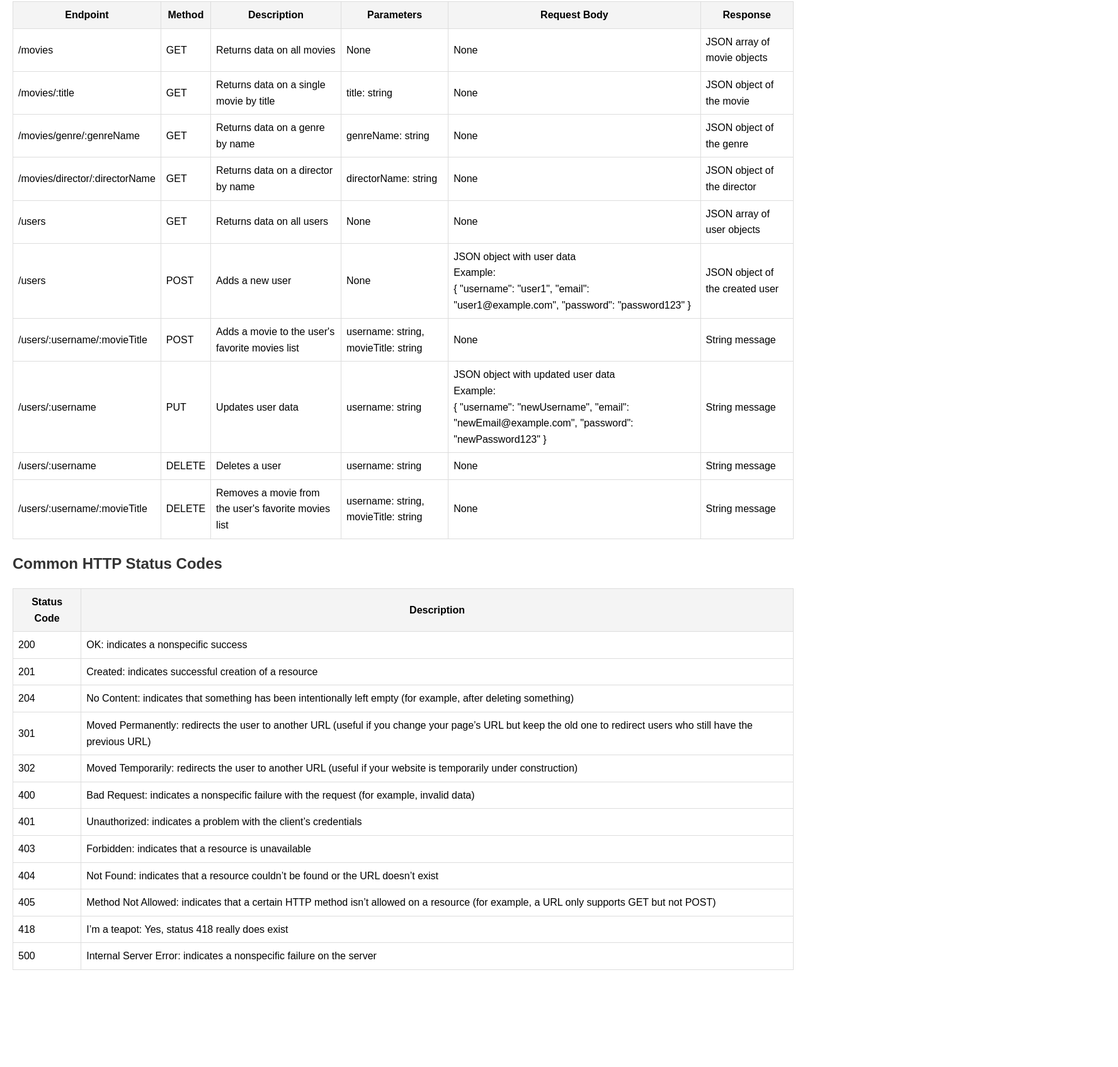
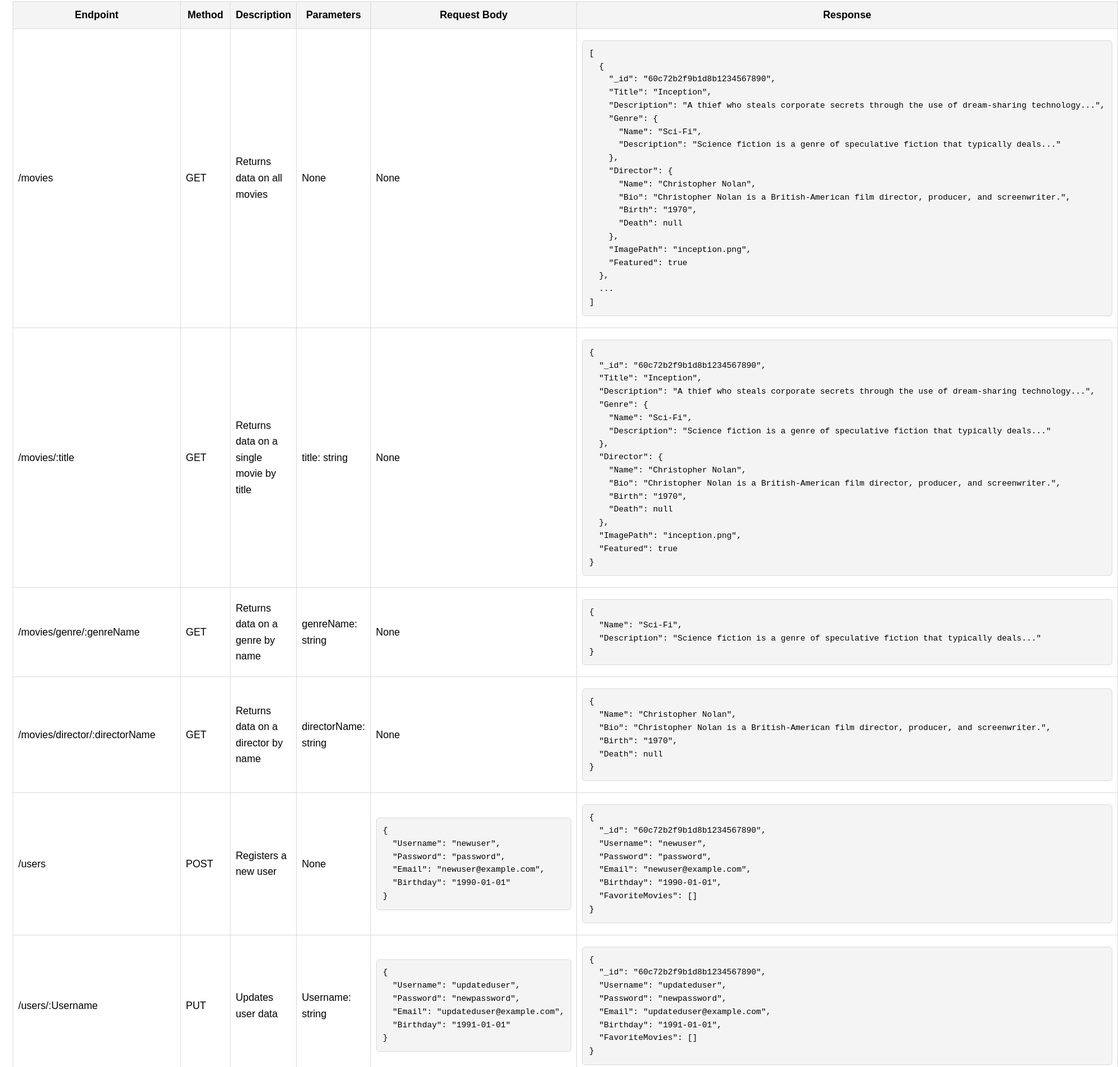
Before and after one commit to TirkarParth/movie_api, a website: page public/documentation.html in a window 1280 px wide. Shown: the part 1105-2799 px from the top of the page at 63% size, 1775 px wide, since content can reach past the window. Before the commit the page ends 2665 px from the top, so only its background shows below. Drawn offline with Linux system fonts and the light colour scheme.

Commit message:
Add Movie API documentation in document.html
Added detailed API documentation for the Movie API in document.html. This includes project overview, installation instructions, API endpoints, and common HTTP status codes. The documentation is structured to provide clear and concise information for developers working with the Movie API.

```diff
--- a/public/documentation.html
+++ b/public/documentation.html
@@ -114,7 +114,30 @@
                 <td>Returns data on all movies</td>
                 <td>None</td>
                 <td>None</td>
-                <td>JSON array of movie objects</td>
+                <td>
+<pre class="code-block">
+[
+  {
+    "_id": "60c72b2f9b1d8b1234567890",
+    "Title": "Inception",
+    "Description": "A thief who steals corporate secrets through the use of dream-sharing technology...",
+    "Genre": {
+      "Name": "Sci-Fi",
+      "Description": "Science fiction is a genre of speculative fiction that typically deals..."
+    },
+    "Director": {
+      "Name": "Christopher Nolan",
+      "Bio": "Christopher Nolan is a British-American film director, producer, and screenwriter.",
+      "Birth": "1970",
+      "Death": null
+    },
+    "ImagePath": "inception.png",
+    "Featured": true
+  },
+  ...
+]
+</pre>
+                </td>
             </tr>
             <tr>
                 <td>/movies/:title</td>
@@ -122,7 +145,27 @@
                 <td>Returns data on a single movie by title</td>
                 <td>title: string</td>
                 <td>None</td>
-                <td>JSON object of the movie</td>
+                <td>
+<pre class="code-block">
+{
+  "_id": "60c72b2f9b1d8b1234567890",
+  "Title": "Inception",
+  "Description": "A thief who steals corporate secrets through the use of dream-sharing technology...",
+  "Genre": {
+    "Name": "Sci-Fi",
+    "Description": "Science fiction is a genre of speculative fiction that typically deals..."
+  },
+  "Director": {
+    "Name": "Christopher Nolan",
+    "Bio": "Christopher Nolan is a British-American film director, producer, and screenwriter.",
+    "Birth": "1970",
+    "Death": null
+  },
+  "ImagePath": "inception.png",
+  "Featured": true
+}
+</pre>
+                </td>
             </tr>
             <tr>
                 <td>/movies/genre/:genreName</td>
@@ -130,7 +173,14 @@
                 <td>Returns data on a genre by name</td>
                 <td>genreName: string</td>
                 <td>None</td>
-                <td>JSON object of the genre</td>
+                <td>
+<pre class="code-block">
+{
+  "Name": "Sci-Fi",
+  "Description": "Science fiction is a genre of speculative fiction that typically deals..."
+}
+</pre>
+                </td>
             </tr>
             <tr>
                 <td>/movies/director/:directorName</td>
@@ -138,55 +188,118 @@
                 <td>Returns data on a director by name</td>
                 <td>directorName: string</td>
                 <td>None</td>
-                <td>JSON object of the director</td>
-            </tr>
-            <tr>
-                <td>/users</td>
-                <td>GET</td>
-                <td>Returns data on all users</td>
-                <td>None</td>
-                <td>None</td>
-                <td>JSON array of user objects</td>
+                <td>
+<pre class="code-block">
+{
+  "Name": "Christopher Nolan",
+  "Bio": "Christopher Nolan is a British-American film director, producer, and screenwriter.",
+  "Birth": "1970",
+  "Death": null
+}
+</pre>
+                </td>
             </tr>
             <tr>
                 <td>/users</td>
                 <td>POST</td>
-                <td>Adds a new user</td>
+                <td>Registers a new user</td>
                 <td>None</td>
-                <td>JSON object with user data<br>Example:<br>{ "username": "user1", "email": "user1@example.com", "password": "password123" }</td>
-                <td>JSON object of the created user</td>
+                <td>
+<pre class="code-block">
+{
+  "Username": "newuser",
+  "Password": "password",
+  "Email": "newuser@example.com",
+  "Birthday": "1990-01-01"
+}
+</pre>
+                </td>
+                <td>
+<pre class="code-block">
+{
+  "_id": "60c72b2f9b1d8b1234567890",
+  "Username": "newuser",
+  "Password": "password",
+  "Email": "newuser@example.com",
+  "Birthday": "1990-01-01",
+  "FavoriteMovies": []
+}
+</pre>
+                </td>
             </tr>
             <tr>
-                <td>/users/:username/:movieTitle</td>
-                <td>POST</td>
-                <td>Adds a movie to the user's favorite movies list</td>
-                <td>username: string, movieTitle: string</td>
-                <td>None</td>
-                <td>String message</td>
+                <td>/users/:Username</td>
+                <td>PUT</td>
+                <td>Updates user data</td>
+                <td>Username: string</td>
+                <td>
+<pre class="code-block">
+{
+  "Username": "updateduser",
+  "Password": "newpassword",
+  "Email": "updateduser@example.com",
+  "Birthday": "1991-01-01"
+}
+</pre>
+                </td>
+                <td>
+<pre class="code-block">
+{
+  "_id": "60c72b2f9b1d8b1234567890",
+  "Username": "updateduser",
+  "Password": "newpassword",
+  "Email": "updateduser@example.com",
+  "Birthday": "1991-01-01",
+  "FavoriteMovies": []
+}
+</pre>
+                </td>
             </tr>
             <tr>
-                <td>/users/:username</td>
-                <td>PUT</td>
-                <td>Updates user data</td>
-                <td>username: string</td>
-                <td>JSON object with updated user data<br>Example:<br>{ "username": "newUsername", "email": "newEmail@example.com", "password": "newPassword123" }</td>
-                <td>String message</td>
+                <td>/users/:Username/movies/:MovieID</td>
+                <td>PATCH</td>
+                <td>Adds a movie to the user's favorite movies list</td>
+                <td>Username: string, MovieID: string</td>
+                <td>None</td>
+                <td>
+<pre class="code-block">
+{
+  "_id": "60c72b2f9b1d8b1234567890",
+  "Username": "user",
+  "FavoriteMovies": ["60c72b2f9b1d8b1234567890"]
+}
+</pre>
+                </td>
             </tr>
             <tr>
-                <td>/users/:username</td>
+                <td>/users/:Username/movies/:MovieID</td>
+                <td>DELETE</td>
+                <td>Removes a movie from the user's favorite movies list</td>
+                <td>Username: string, MovieID: string</td>
+                <td>None</td>
+                <td>
+<pre class="code-block">
+{
+  "_id": "60c72b2f9b1d8b1234567890",
+  "Username": "user",
+  "FavoriteMovies": []
+}
+</pre>
+                </td>
+            </tr>
+            <tr>
+                <td>/users/:Username</td>
                 <td>DELETE</td>
                 <td>Deletes a user</td>
-                <td>username: string</td>
+                <td>Username: string</td>
                 <td>None</td>
-                <td>String message</td>
-            </tr>
-            <tr>
-                <td>/users/:username/:movieTitle</td>
-                <td>DELETE</td>
-                <td>Removes a movie from the user's favorite movies list</td>
-                <td>username: string, movieTitle: string</td>
-                <td>None</td>
-                <td>String message</td>
+                <td>
+<pre class="code-block">
+{
+  "message": "User was deleted."
+}
+</pre>
+                </td>
             </tr>
         </tbody>
     </table>
```
